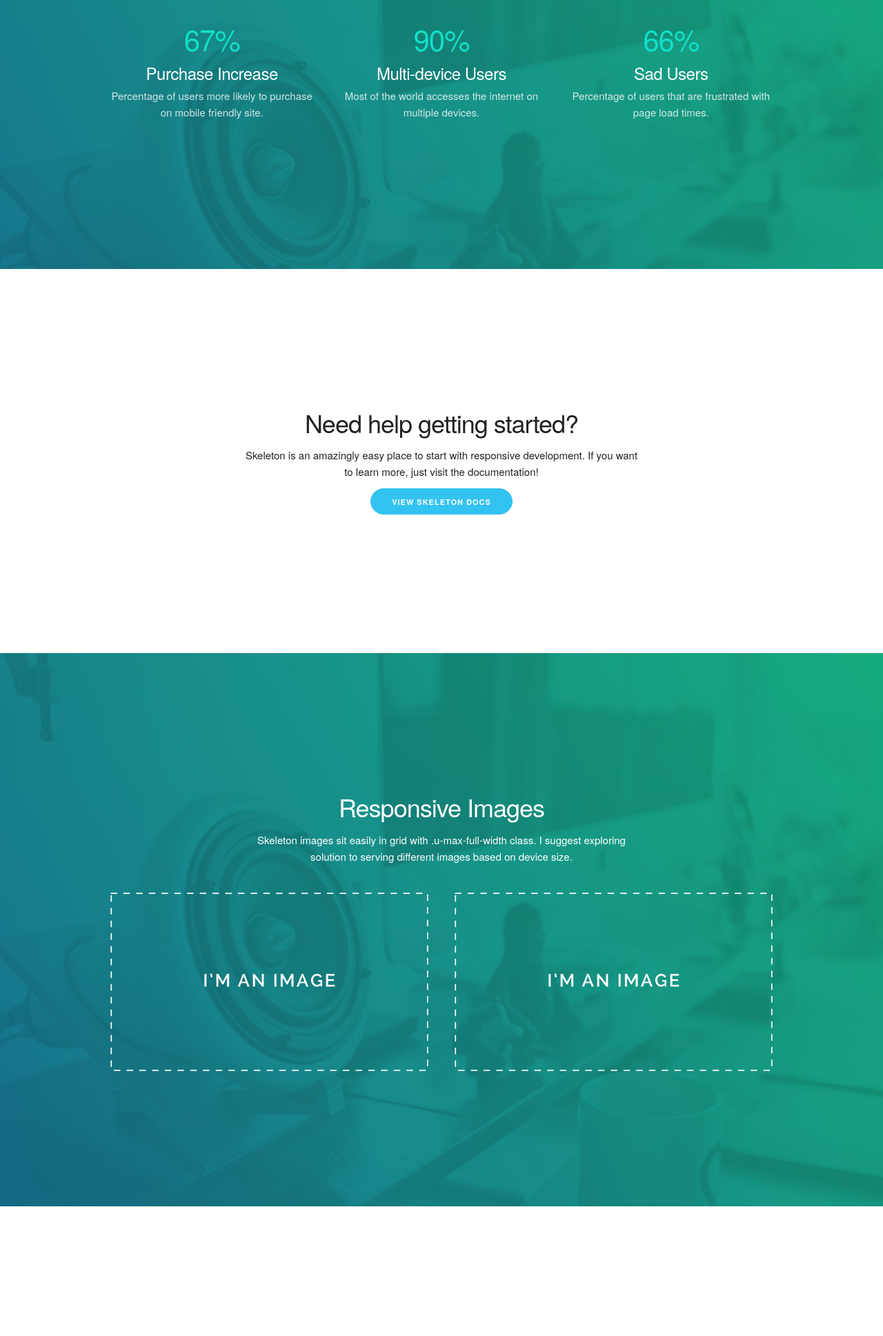
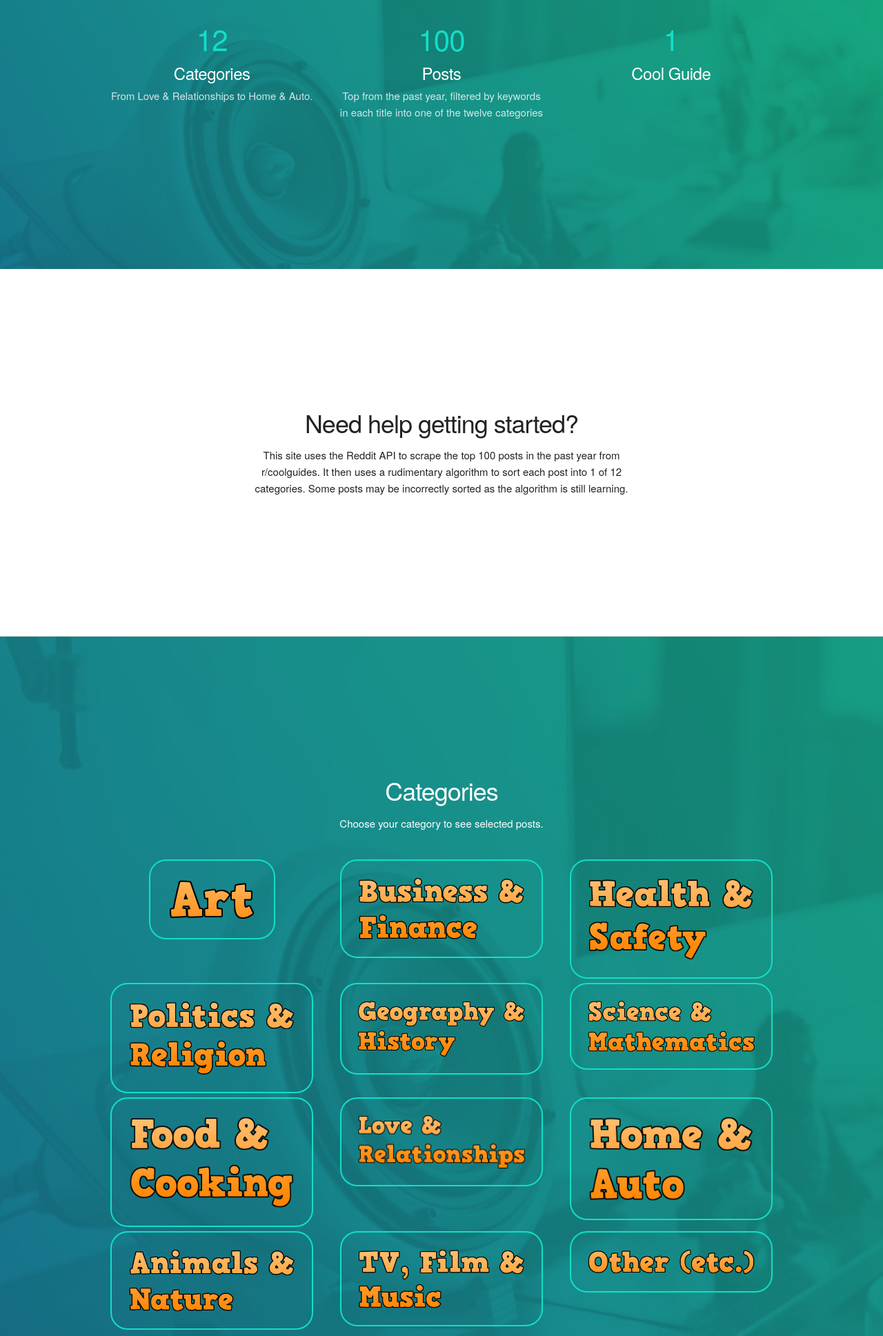
Before and after one commit to pbrayer/CoolGuidesCoolGuide, a website: page index.html in a window 1280 px wide. Shown: the part 800-2737 px from the top of the page at 69% size. Before the commit the page ends 2549 px from the top, so only its background shows below. Drawn offline with nearby package versions, Linux system fonts and the light colour scheme.

Commit message:
added borders, section, and jquery

```diff
--- a/index.html
+++ b/index.html
@@ -26,6 +26,8 @@
   <!-- Scripts
   –––––––––––––––––––––––––––––––––––––––––––––––––– -->
   <script src="https://ajax.googleapis.com/ajax/libs/jquery/3.5.1/jquery.min.js"></script>
+  <script src="https://kit.fontawesome.com/09806aa565.js" crossorigin="anonymous"></script>
+  <script src = "scripts.js"></script>
 
   <!-- Favicon
   –––––––––––––––––––––––––––––––––––––––––––––––––– -->
@@ -41,14 +43,22 @@
     <div class="container">
       <div class="row">
         <div class="one-half column">
-          <h4 class="hero-heading">Stop coding non-responsive sites. Let users view sites from anywhere.</h4>
-          <a class="button button-primary" href="http://getskeleton.com">Try Skeleton</a>
+          <h4 class="hero-heading">A Cool Guide for r/coolguides.</h4>
+          <!-- <a class="button button-primary" href="http://getskeleton.com">Try Skeleton</a> -->
         </div>
         <div class="one-half column phones">
-          <img class="phone" src="images/iphone.png">
-          <img class="phone" src="images/iphone.png">
+          <img class="phone" src="images/cool.png">
+          <!-- <img class="phone" src="images/iphone.png"> -->
         </div>
       </div>
+      <br><br><br><br><br><br>
+      <div class = "row" style = "text-align: center">
+        <a href = "#categories">
+        <i class="fas fa-arrow-circle-down fa-4x"></i>
+        <br>
+        <h5>Skip to Categories</h5>
+      </a>
+    </div>
     </div>
   </div>
 
@@ -56,19 +66,19 @@
     <div class="container">
       <div class="row">
         <div class="one-third column value">
-          <h2 class="value-multiplier">67%</h2>
-          <h5 class="value-heading">Purchase Increase</h5>
-          <p class="value-description">Percentage of users more likely to purchase on mobile friendly site.</p>
+          <h2 class="value-multiplier">12</h2>
+          <h5 class="value-heading">Categories</h5>
+          <p class="value-description">From Love & Relationships to Home & Auto.</p>
         </div>
         <div class="one-third column value">
-          <h2 class="value-multiplier">90%</h2>
-          <h5 class="value-heading">Multi-device Users</h5>
-          <p class="value-description">Most of the world accesses the internet on multiple devices.</p>
+          <h2 class="value-multiplier">100</h2>
+          <h5 class="value-heading">Posts</h5>
+          <p class="value-description">Top from the past year, filtered by keywords in each title into one of the twelve categories</p>
         </div>
         <div class="one-third column value">
-          <h2 class="value-multiplier">66%</h2>
-          <h5 class="value-heading">Sad Users</h5>
-          <p class="value-description">Percentage of users that are frustrated with page load times.</p>
+          <h2 class="value-multiplier">1</h2>
+          <h5 class="value-heading">Cool Guide</h5>
+          <!-- <p class="value-description">Percentage of users that are frustrated with page load times.</p> -->
         </div>
       </div>
     </div>
@@ -77,24 +87,83 @@
   <div class="section get-help">
     <div class="container">
       <h3 class="section-heading">Need help getting started?</h3>
-      <p class="section-description">Skeleton is an amazingly easy place to start with responsive development. If you want to learn more, just visit the documentation!</p>
-      <a class="button button-primary" href="http://getskeleton.com">View Skeleton Docs</a>
+      <p class="section-description">This site uses the Reddit API to scrape the top 100 posts in the past year from r/coolguides. It then uses a rudimentary algorithm to sort each post into 1 of 12 categories.
+        Some posts may be incorrectly sorted as the algorithm is still learning.
+      </p>
+      <!-- <a class="button button-primary" href="http://getskeleton.com">View Skeleton Docs</a> -->
     </div>
   </div>
 
   <div class="section categories">
     <div class="container">
-      <h3 class="section-heading">Responsive Images</h3>
-      <p class="section-description">Skeleton images sit easily in grid with .u-max-full-width class. I suggest exploring solution to serving different images based on device size.</p>
+      <a id = "categories"></a>
+      <h3 class="section-heading">Categories</h3>
+      <p class="section-description">Choose your category to see selected posts. </p>
       <div class="row">
-        <div class="one-half column category">
-          <img class="u-max-full-width" src="images/placeholder.png">
+        <div class="four columns category">
+          <img class="u-max-full-width" id = "Art" src="images/Art.png">
         </div>
-        <div class="one-half column category">
-          <img class="u-max-full-width" src="images/placeholder.png">
+        <div class="four columns category">
+          <img class="u-max-full-width" id = "Business & Finance" src="images/Business.png">
+        </div>
+        <div class="four columns category">
+          <img class="u-max-full-width" id = "Health & Safety" src="images/Health.png">
+        </div>
+      </div>
+
+      <div class="row">
+        <div class="four columns category">
+          <img class="u-max-full-width" id = "Politics & Religion" src="images/Politics.png">
+        </div>
+        <div class="four columns category">
+          <img class="u-max-full-width" id = "Geography & History" src="images/Geography.png">
+        </div>
+        <div class="four columns category">
+          <img class="u-max-full-width" id = "Science & Mathematics" src="images/Science.png">
+        </div>
+      </div>
+
+      <div class="row">
+        <div class="four columns category">
+          <img class="u-max-full-width" id = "Food & Cooking" src="images/Food.png">
+        </div>
+        <div class="four columns category">
+          <img class="u-max-full-width" id = "Love & Relationships" src="images/Love.png">
+        </div>
+        <div class="four columns category">
+          <img class="u-max-full-width" id = "Home & Auto" src="images/Home.png">
+        </div>
+      </div>
+
+      <div class="row">
+        <div class="four columns category">
+          <img class="u-max-full-width" id = "Animals & Nature" src="images/Animal.png">
+        </div>
+        <div class="four columns category">
+          <img class="u-max-full-width" id = "TV, Film & Music" src="images/TV.png">
+        </div>
+        <div class="four columns category">
+          <img class="u-max-full-width" id = "Other (etc.)" src="images/Other.png">
         </div>
       </div>
     </div>
+  </div>
+
+  <div class="section category-picked">
+    <div class="container">
+      <h3 class="section-heading category-chosen"></h3>
+      <p class="section-description">This site uses the Reddit API to scrape the top 100 posts in the past year from r/coolguides. It then uses a rudimentary algorithm to sort each post into 1 of 12 categories.
+        Some posts may be incorrectly sorted as the algorithm is still learning.
+      </p>
+    </div>
+  </div>
+
+  <div class = "footer">
+    <div class = "container">
+  <div class = "row">
+      <p>Copyright &copy; Samuel Reimann 2021</p>
+    </div>
+  </div>
   </div>
 
 
--- /dev/null
+++ b/scripts.js
@@ -0,0 +1,19 @@
+$( document ).ready(function() {
+
+    $(".category-picked").hide();
+
+    //Populating Category
+    $(".u-max-full-width").on("click", (e) => {
+      $(".category-picked").show();
+      $(".category-chosen").text(e.target.id);
+      });
+
+//Scroll to categories function
+$('a').click(function(){
+    $('html, body').animate({
+        scrollTop: $( $(this).attr('href') ).offset().top
+    }, 500);
+    return false;
+});
+
+});
--- a/style.css
+++ b/style.css
@@ -3,6 +3,16 @@
 .button {
     border-radius: 100px;
   }
+
+  /* Borders
+–––––––––––––––––––––––––––––––––––––––––––––––––– */
+.u-max-full-width{
+    border-radius: 25px;
+    border: 2px solid #11DFC7;
+    padding: 20px;
+    /* width: 200px;
+    height: 150px; */
+}
 
   /* Font Import */
   @import url(http://fonts.googleapis.com/css?family=Raleway:400,300,600);
@@ -56,6 +66,15 @@
   –––––––––––––––––––––––––––––––––––––––––––––––––– */
   .get-help {
     border-bottom: 1px solid #ddd;
+  }
+
+   /* Footer
+  –––––––––––––––––––––––––––––––––––––––––––––––––– */
+  .footer {
+    background-color: #16967D;
+    color: white;
+    text-align: center;
+    padding-top: 30px;
   }
 
   /* Categories
```
Also changed, not shown: images/Animal.png (added), images/Art.png (added), images/Business.png (added), images/Food.png (added), images/Geography.png (added), images/Health.png (added), images/Home.png (added), images/Love.png (added), images/Other.png (added), images/Politics.png (added), images/Science.png (added), images/TV.png (added), images/cool.png (added).
